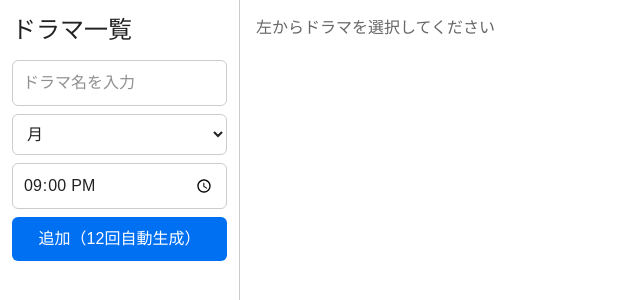
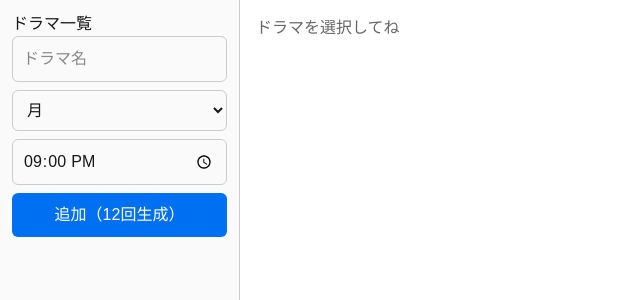
Before and after one commit to momotetsu12-cmyk/midora-week, a Next.js app: page / in a window 1280 px wide. Shown: the top 300 px of the page, without its empty margins (0-640 px from the left). Built offline with nearby package versions, Linux system fonts and the light colour scheme.

Commit message:
スマホ表示の変更

```diff
--- a/app/page.tsx
+++ b/app/page.tsx
@@ -2,22 +2,23 @@
 
 import React, { useState, useMemo } from "react";
 
-// 曜日順の並び設定（0=日曜 → 6=土曜）
+// 曜日順（並び替え用）
 const weekdayOrder = ["日", "月", "火", "水", "木", "金", "土"];
 
-// ドラマ1件の型
+// episode型
 type Episode = {
   id: string;
-  episodeNumber: number; // 第n回
+  episodeNumber: number;
   date: string;
   watched: boolean;
 };
 
+// drama型
 type Drama = {
   id: string;
   title: string;
-  weekday: string; // 曜日
-  time: string; // 放送時間
+  weekday: string;
+  time: string;
   episodes: Episode[];
 };
 
@@ -30,7 +31,39 @@ export default function Page() {
   const [weekdayInput, setWeekdayInput] = useState("月");
   const [timeInput, setTimeInput] = useState("21:00");
 
-  // ドラマ追加 → 12回分のエピソード生成
+  // スマホUI用：一覧の開閉
+  const [showMobileMenu, setShowMobileMenu] = useState(false);
+
+  // 画面幅判定
+  const [isMobile, setIsMobile] = React.useState(false);
+
+  React.useEffect(() => {
+    const checkMobile = () => {
+      setIsMobile(window.innerWidth <= 600);
+    };
+    checkMobile();
+    window.addEventListener("resize", checkMobile);
+    return () => window.removeEventListener("resize", checkMobile);
+  }, []);
+
+  // --------------------------
+  // ① localStorage から読み込み
+  // --------------------------
+  React.useEffect(() => {
+    const saved = localStorage.getItem("dramas");
+    if (saved) {
+      setDramas(JSON.parse(saved));
+    }
+  }, []);
+
+  // --------------------------
+  // ② localStorage に保存
+  // --------------------------
+  React.useEffect(() => {
+    localStorage.setItem("dramas", JSON.stringify(dramas));
+  }, [dramas]);
+
+  // ドラマ追加（12回分を自動生成）
   const addDrama = () => {
     if (!titleInput.trim()) return;
 
@@ -70,8 +103,13 @@ export default function Page() {
 
     setDramas((prev) => [...prev, newDrama]);
     setTitleInput("");
+
+    if (isMobile) {
+      setShowMobileMenu(false); // スマホは追加したら自動で閉じる
+    }
   };
 
+  // 選択中ドラマ
   const selectedDrama = useMemo(
     () => dramas.find((d) => d.id === selectedDramaId) || null,
     [selectedDramaId, dramas]
@@ -117,48 +155,41 @@ export default function Page() {
     if (selectedDramaId === id) setSelectedDramaId(null);
   };
 
+  // 並び替え
   const sortedDramas = useMemo(() => {
-    // 注意: sortは破壊的なのでコピーしてからsort
     return [...dramas].sort(
       (a, b) =>
         weekdayOrder.indexOf(a.weekday) - weekdayOrder.indexOf(b.weekday)
     );
   }, [dramas]);
 
-  // --- レスポンシブ用スタイル ---
-  // 画面幅600px以下で文字サイズを小さく、右側の幅調整
+  // --------------------------
+  // 見た目
+  // --------------------------
   const containerStyle: React.CSSProperties = {
     display: "flex",
-    flexDirection: "row",
+    flexDirection: isMobile ? "column" : "row",
     height: "100vh",
     overflow: "hidden",
-    fontFamily: "sans-serif",
-    backgroundColor: "#fff",
-    color: "#222",
   };
 
   const leftMenuStyle: React.CSSProperties = {
-    width: "240px",
-    borderRight: "1px solid #ccc",
+    width: isMobile ? "100%" : "240px",
     padding: "12px",
+    borderRight: isMobile ? "none" : "1px solid #ccc",
+    borderBottom: isMobile ? "1px solid #ccc" : "none",
     overflowY: "auto",
+    background: "#fafafa",
   };
 
-  const dramaItemStyle = (isSelected: boolean): React.CSSProperties => ({
+  const dramaItemStyle = (selected: boolean): React.CSSProperties => ({
     padding: "10px",
     marginBottom: "8px",
     borderRadius: "8px",
-    background: isSelected ? "#bbdefb" : "#f0f0f0",
+    background: selected ? "#bbdefb" : "#f0f0f0",
     cursor: "pointer",
     border: "1px solid #ddd",
-    userSelect: "none",
   });
-
-  const rightPanelStyle: React.CSSProperties = {
-    flex: 1,
-    padding: "16px",
-    overflowY: "auto",
-  };
 
   const episodeCardStyle = (watched: boolean): React.CSSProperties => ({
     padding: "14px",
@@ -168,89 +199,58 @@ export default function Page() {
     background: watched ? "#dcedc8" : "#fff",
   });
 
-  // メディアクエリ的にスタイル変更するために簡単にJSで判定
-  const [isMobile, setIsMobile] = React.useState(false);
-
-  React.useEffect(() => {
-    const checkMobile = () => {
-      setIsMobile(window.innerWidth <= 600);
-    };
-    checkMobile();
-    window.addEventListener("resize", checkMobile);
-    return () => window.removeEventListener("resize", checkMobile);
-  }, []);
+  // -----------------------------------
+  // スマホ表示では 1カラム + 折りたたみ
+  // -----------------------------------
 
   return (
-    <div
+    <div style={containerStyle}>
+
+      {/* ▼▼ スマホ用：一覧を開閉 ▼▼ */}
+      {isMobile && (
+        <div style={{ padding: "12px" }}>
+          <button
+            onClick={() => setShowMobileMenu(!showMobileMenu)}
             style={{
-        ...containerStyle,
-        flexDirection: isMobile ? "column" : "row",
+              width: "100%",
+              padding: "12px",
+              borderRadius: "8px",
+              border: "1px solid #aaa",
+              background: "#eee",
+              fontSize: "16px",
             }}
           >
-      {/* 左メニュー */}
-      <div
-        style={{
-          ...leftMenuStyle,
-          width: isMobile ? "100%" : "240px",
-          borderRight: isMobile ? "none" : "1px solid #ccc",
-          borderBottom: isMobile ? "1px solid #ccc" : "none",
-          maxHeight: isMobile ? "auto" : "100vh",
-          overflowY: "auto",
-        }}
-      >
-        <h2
-          style={{
-            marginBottom: "12px",
-            fontSize: isMobile ? "20px" : "24px",
-          }}
-        >
-          ドラマ一覧
-        </h2>
+            {showMobileMenu ? "ドラマ一覧を閉じる" : "ドラマ一覧を開く"}
+          </button>
+
+          {/* 折りたたみメニュー */}
+          {showMobileMenu && (
+            <div style={{ marginTop: "12px" }}>
+              <div style={leftMenuStyle}>
+                <h2>ドラマ一覧</h2>
 
                 {/* 追加フォーム */}
-        <div
-          style={{
-            marginBottom: "16px",
-            display: "flex",
-            flexDirection: "column",
-            gap: "8px",
-          }}
-        >
+                <div style={{ display: "flex", flexDirection: "column", gap: "8px" }}>
                   <input
                     value={titleInput}
                     onChange={(e) => setTitleInput(e.target.value)}
-            placeholder="ドラマ名を入力"
-            style={{
-              padding: "10px",
-              borderRadius: "6px",
-              border: "1px solid #ccc",
-              fontSize: isMobile ? "14px" : "16px",
-            }}
+                    placeholder="ドラマ名"
+                    style={{ padding: "10px", borderRadius: "6px", border: "1px solid #ccc" }}
                   />
                   <select
                     value={weekdayInput}
                     onChange={(e) => setWeekdayInput(e.target.value)}
-            style={{
-              padding: "10px",
-              borderRadius: "6px",
-              border: "1px solid #ccc",
-              fontSize: isMobile ? "14px" : "16px",
-            }}
+                    style={{ padding: "10px", borderRadius: "6px", border: "1px solid #ccc" }}
                   >
                     {weekdayOrder.map((w) => (
                       <option key={w}>{w}</option>
                     ))}
                   </select>
                   <input
+                    type="time"
                     value={timeInput}
                     onChange={(e) => setTimeInput(e.target.value)}
-            type="time"
-            style={{
-              padding: "10px",
-              borderRadius: "6px",
-              border: "1px solid #ccc",
-              fontSize: isMobile ? "14px" : "16px",
-            }}
+                    style={{ padding: "10px", borderRadius: "6px", border: "1px solid #ccc" }}
                   />
                   <button
                     onClick={addDrama}
@@ -259,59 +259,39 @@ export default function Page() {
                       background: "#0070f3",
                       color: "#fff",
                       borderRadius: "6px",
-              fontSize: isMobile ? "14px" : "16px",
                       border: "none",
-              cursor: "pointer",
                     }}
                   >
-            追加（12回自動生成）
+                    追加（12回生成）
                   </button>
                 </div>
 
-        {/* ドラマ一覧 */}
+                {/* 一覧 */}
                 {sortedDramas.map((d) => {
                   const watchedCount = d.episodes.filter((e) => e.watched).length;
                   return (
                     <div
                       key={d.id}
-              onClick={() => setSelectedDramaId(d.id)}
+                      onClick={() => {
+                        setSelectedDramaId(d.id);
+                        setShowMobileMenu(false);
+                      }}
                       style={dramaItemStyle(d.id === selectedDramaId)}
                     >
-              <div
-                style={{
-                  fontWeight: 600,
-                  fontSize: isMobile ? "16px" : "18px",
-                  whiteSpace: "nowrap",
-                  overflow: "hidden",
-                  textOverflow: "ellipsis",
-                }}
-                title={d.title}
-              >
-                {d.title}
-              </div>
-              <div
-                style={{
-                  fontSize: isMobile ? "12px" : "14px",
-                  color: "#444",
-                }}
-              >
-                {d.weekday}曜 {d.time}
-              </div>
-
-              {/* バッジ */}
+                      <div style={{ fontWeight: 600 }}>{d.title}</div>
+                      <div>{d.weekday}曜 {d.time}</div>
                       <div
                         style={{
                           marginTop: "4px",
                           display: "inline-block",
                           padding: "2px 6px",
-                  fontSize: isMobile ? "10px" : "12px",
                           background: "#0070f3",
                           color: "#fff",
                           borderRadius: "4px",
-                  userSelect: "none",
+                          fontSize: "12px",
                         }}
                       >
-                {watchedCount} / 12 回
+                        {watchedCount} / 12
                       </div>
 
                       <button
@@ -321,40 +301,119 @@ export default function Page() {
                         }}
                         style={{
                           marginTop: "6px",
+                          width: "100%",
                           padding: "6px",
-                  width: "100%",
                           background: "#e53935",
                           color: "#fff",
                           borderRadius: "6px",
-                  fontSize: isMobile ? "12px" : "14px",
                           border: "none",
-                  cursor: "pointer",
                         }}
                       >
-                12回まとめて削除
+                        削除
                       </button>
                     </div>
                   );
                 })}
               </div>
+            </div>
+          )}
+        </div>
+      )}
 
-      {/* 右側：エピソード一覧 */}
+      {/* ▼▼ PC用メニュー（スマホでは非表示） ▼▼ */}
+      {!isMobile && (
+        <div style={leftMenuStyle}>
+          <h2>ドラマ一覧</h2>
+
+          {/* 追加フォーム */}
+          <div style={{ display: "flex", flexDirection: "column", gap: "8px" }}>
+            <input
+              value={titleInput}
+              onChange={(e) => setTitleInput(e.target.value)}
+              placeholder="ドラマ名"
+              style={{ padding: "10px", borderRadius: "6px", border: "1px solid #ccc" }}
+            />
+            <select
+              value={weekdayInput}
+              onChange={(e) => setWeekdayInput(e.target.value)}
+              style={{ padding: "10px", borderRadius: "6px", border: "1px solid #ccc" }}
+            >
+              {weekdayOrder.map((w) => (
+                <option key={w}>{w}</option>
+              ))}
+            </select>
+            <input
+              type="time"
+              value={timeInput}
+              onChange={(e) => setTimeInput(e.target.value)}
+              style={{ padding: "10px", borderRadius: "6px", border: "1px solid #ccc" }}
+            />
+            <button
+              onClick={addDrama}
+              style={{
+                padding: "10px",
+                background: "#0070f3",
+                color: "#fff",
+                borderRadius: "6px",
+                border: "none",
+              }}
+            >
+              追加（12回生成）
+            </button>
+          </div>
+
+          {sortedDramas.map((d) => {
+            const watchedCount = d.episodes.filter((e) => e.watched).length;
+            return (
+              <div
+                key={d.id}
+                onClick={() => setSelectedDramaId(d.id)}
+                style={dramaItemStyle(d.id === selectedDramaId)}
+              >
+                <div style={{ fontWeight: 600 }}>{d.title}</div>
+                <div>{d.weekday}曜 {d.time}</div>
                 <div
                   style={{
-          ...rightPanelStyle,
-          width: isMobile ? "100%" : "auto",
-          fontSize: isMobile ? "14px" : "16px",
+                    marginTop: "4px",
+                    padding: "2px 6px",
+                    background: "#0070f3",
+                    color: "#fff",
+                    borderRadius: "4px",
+                    fontSize: "12px",
+                    display: "inline-block",
                   }}
                 >
+                  {watchedCount} / 12
+                </div>
+
+                <button
+                  onClick={(e) => {
+                    e.stopPropagation();
+                    deleteDrama(d.id);
+                  }}
+                  style={{
+                    marginTop: "6px",
+                    width: "100%",
+                    padding: "6px",
+                    background: "#e53935",
+                    color: "#fff",
+                    borderRadius: "6px",
+                    border: "none",
+                  }}
+                >
+                  削除
+                </button>
+              </div>
+            );
+          })}
+        </div>
+      )}
+
+      {/* ▼▼ エピソード一覧（共通） ▼▼ */}
+      <div style={{ flex: 1, padding: "16px", overflowY: "auto" }}>
         {selectedDrama ? (
           <>
-            <h2
-              style={{
-                marginBottom: "12px",
-                fontSize: isMobile ? "18px" : "24px",
-                wordBreak: "keep-all",
-              }}
-            >
+            <h2>
               {selectedDrama.title}（{selectedDrama.weekday}曜 {selectedDrama.time}）
             </h2>
 
@@ -371,30 +430,18 @@ export default function Page() {
 
             {selectedDrama.episodes.map((ep) => (
               <div key={ep.id} style={episodeCardStyle(ep.watched)}>
-                <div
-                  style={{
-                    fontSize: isMobile ? "16px" : "18px",
-                    fontWeight: 600,
-                    whiteSpace: "nowrap",
-                    overflow: "hidden",
-                    textOverflow: "ellipsis",
-                  }}
-                  title={`第${ep.episodeNumber}回（${ep.date}）`}
-                >
+                <div style={{ fontWeight: 600 }}>
                   第{ep.episodeNumber}回（{ep.date}）
                 </div>
-
                 <button
                   onClick={() => toggleWatched(ep.id)}
                   style={{
                     marginTop: "10px",
                     width: "100%",
                     padding: "10px",
+                    background: ep.watched ? "#81c784" : "#eee",
                     borderRadius: "6px",
-                    background: ep.watched ? "#81c784" : "#eeeeee",
-                    fontSize: isMobile ? "14px" : "16px",
                     border: "none",
-                    cursor: "pointer",
                   }}
                 >
                   {ep.watched ? "未視聴にする" : "視聴済みにする"}
@@ -403,9 +450,7 @@ export default function Page() {
             ))}
           </>
         ) : (
-          <div style={{ color: "#666", fontSize: isMobile ? "14px" : "16px" }}>
-            左からドラマを選択してください
-          </div>
+          <div style={{ color: "#666" }}>ドラマを選択してね</div>
         )}
       </div>
     </div>
```
Lines whose indentation alone changed are shown as unchanged.
